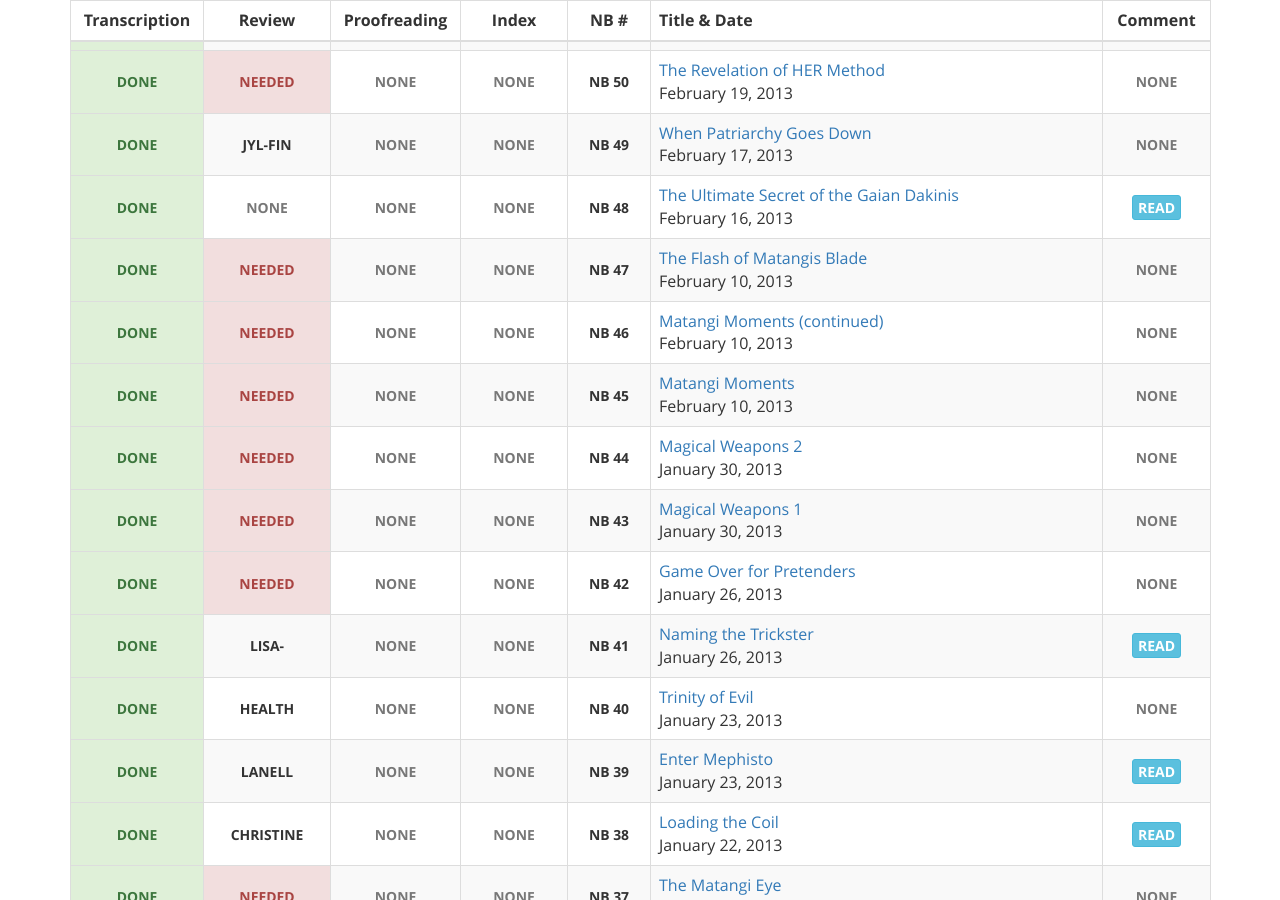
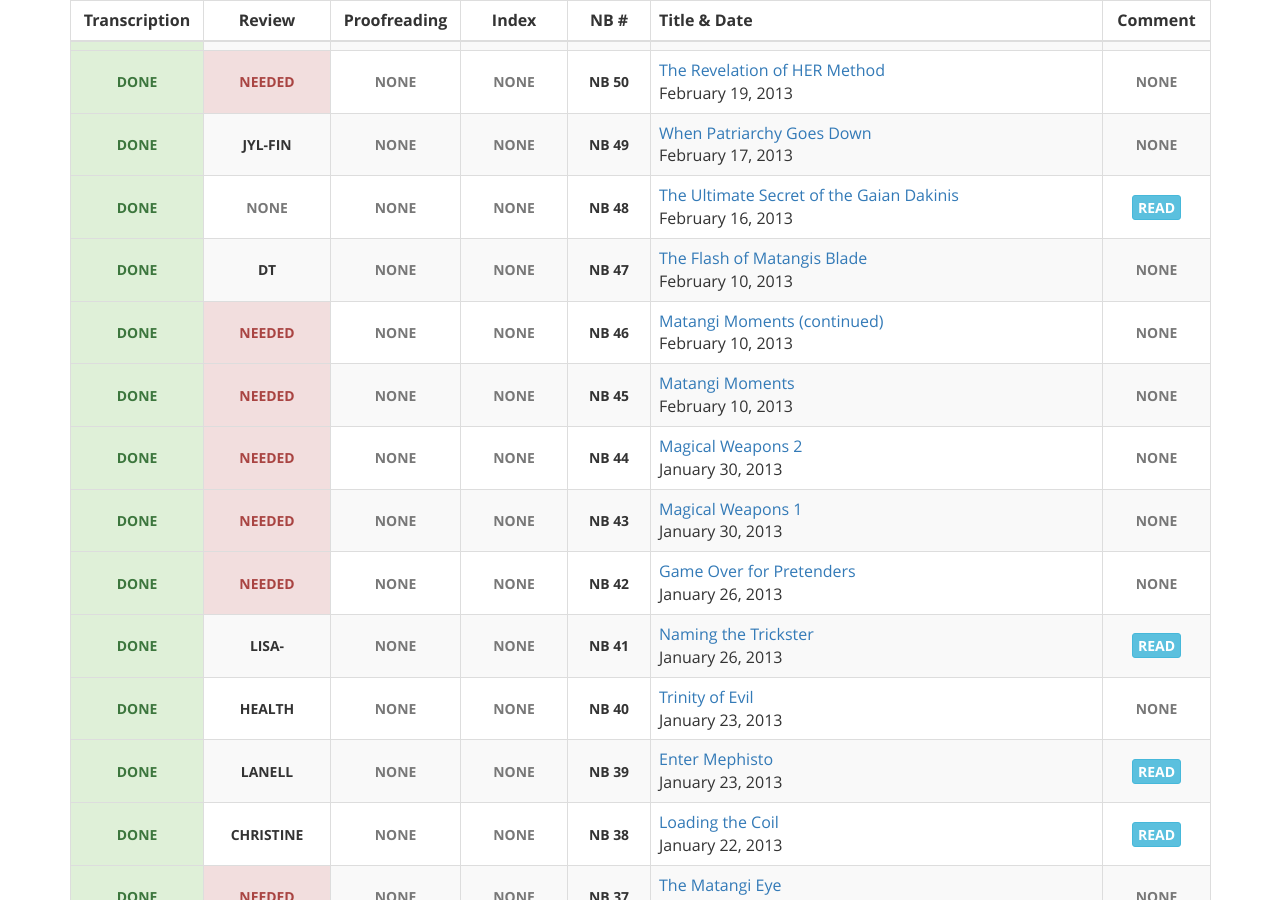
Before and after one commit to gaiaspora/gaiaspora.github.io, a Jekyll site: the page built from content/navigator-briefings.markdown, in a window 1280 px wide and 900 px high, scrolled down 5651 px. Built offline with Jekyll 4.4.1, drawn with Linux system fonts in a browser that asks for light colours.

Commit message:
Update nb.yaml

```diff
--- a/_data/nb.yaml
+++ b/_data/nb.yaml
@@ -774,7 +774,7 @@
 
 - NB: "47"
   Transcription: "done"
-  Review: "needed"
+  Review: "DT"
   Proofreading: "none"
   Index: "none"
   Title: "The Flash of Matangis Blade"
@@ -1125,7 +1125,7 @@
 
 - NB: "8"
   Transcription: "done"
-  Review: "DT"
+  Review: "DT-FIN"
   Proofreading: "none"
   Index: "none"
   Title: "Rounding Cape Fear (Correction Preview)"
```
